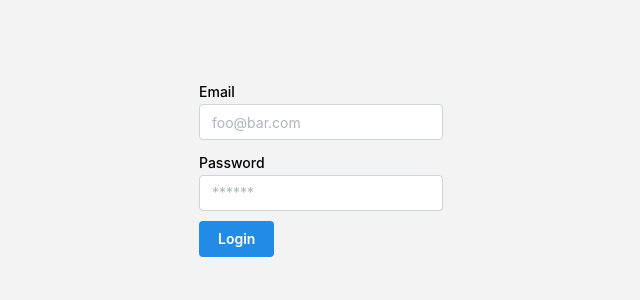
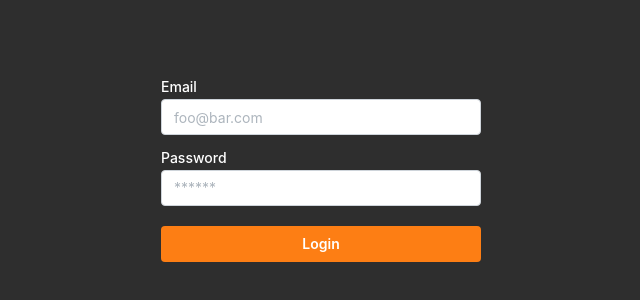
Before and after one commit to saadahmsiddiqui/expensive, a React (Vite) app in the folder expensive/: page / in a window 1280 px wide. Shown: the part 232-532 px from the top of the page, without its empty margins (319-959 px from the left). Built offline with nearby package versions, Linux system fonts and the light colour scheme.

Commit message:
style update

```diff
--- a/expensive/src/pages/login/login.tsx
+++ b/expensive/src/pages/login/login.tsx
@@ -2,12 +2,24 @@ import { Center, TextInput, Button, Box } from '@mantine/core';
 
 export function Login() {
   return (
-    <Center style={{ height: '100vh' }} bg="var(--mantine-color-gray-light)">
-      <Box>
-        <TextInput label="Email" placeholder="foo@bar.com" />
-        <TextInput mt={10} label="Password" placeholder="******" />
+    <Center style={{ height: '100vh' }} bg="var(--mantine-color-dark-6)">
+      <Box w={'25vw'}>
+        <TextInput
+          style={{ color: '#FFF' }}
+          label="Email"
+          placeholder="foo@bar.com"
+        />
 
-        <Button mt={10}>Login</Button>
+        <TextInput
+          style={{ color: '#FFF' }}
+          mt={10}
+          label="Password"
+          placeholder="******"
+        />
+
+        <Button w={'100%'} color="orange.6" mt={20}>
+          Login
+        </Button>
       </Box>
     </Center>
   );
```
